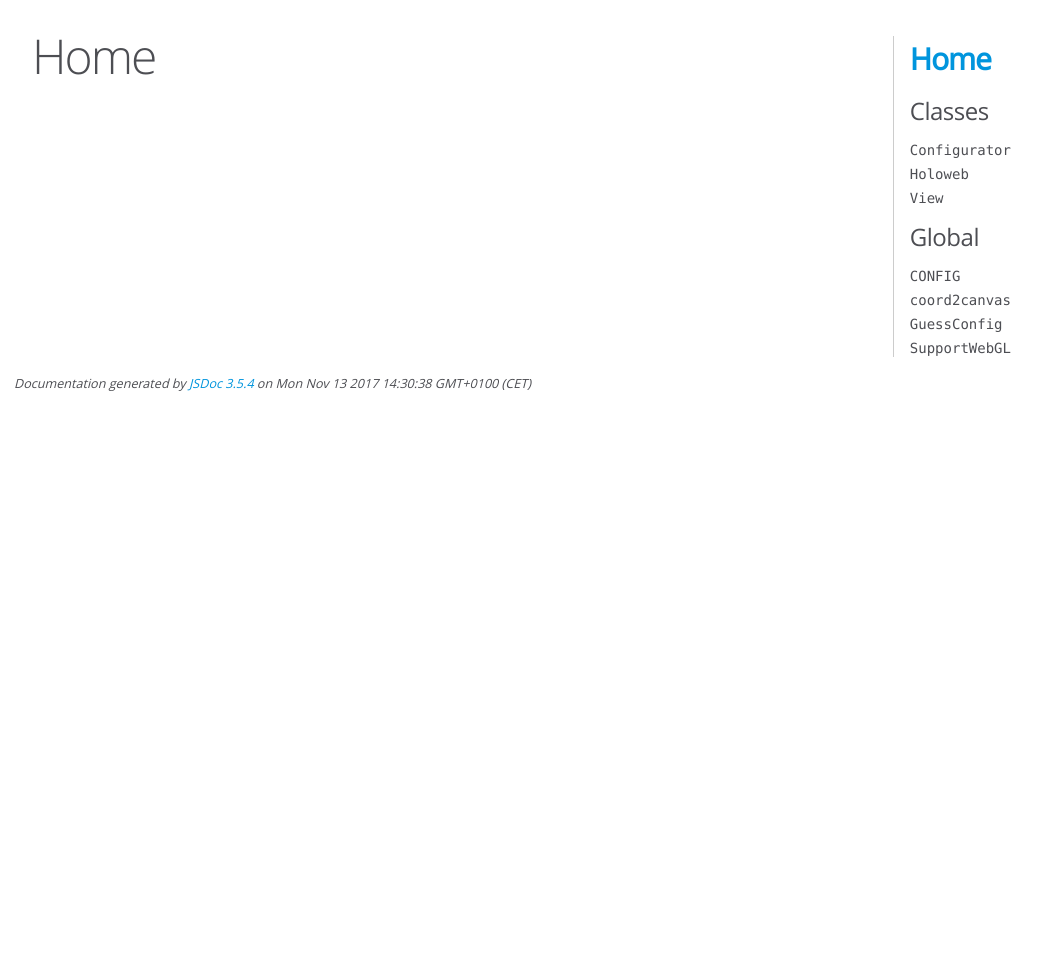
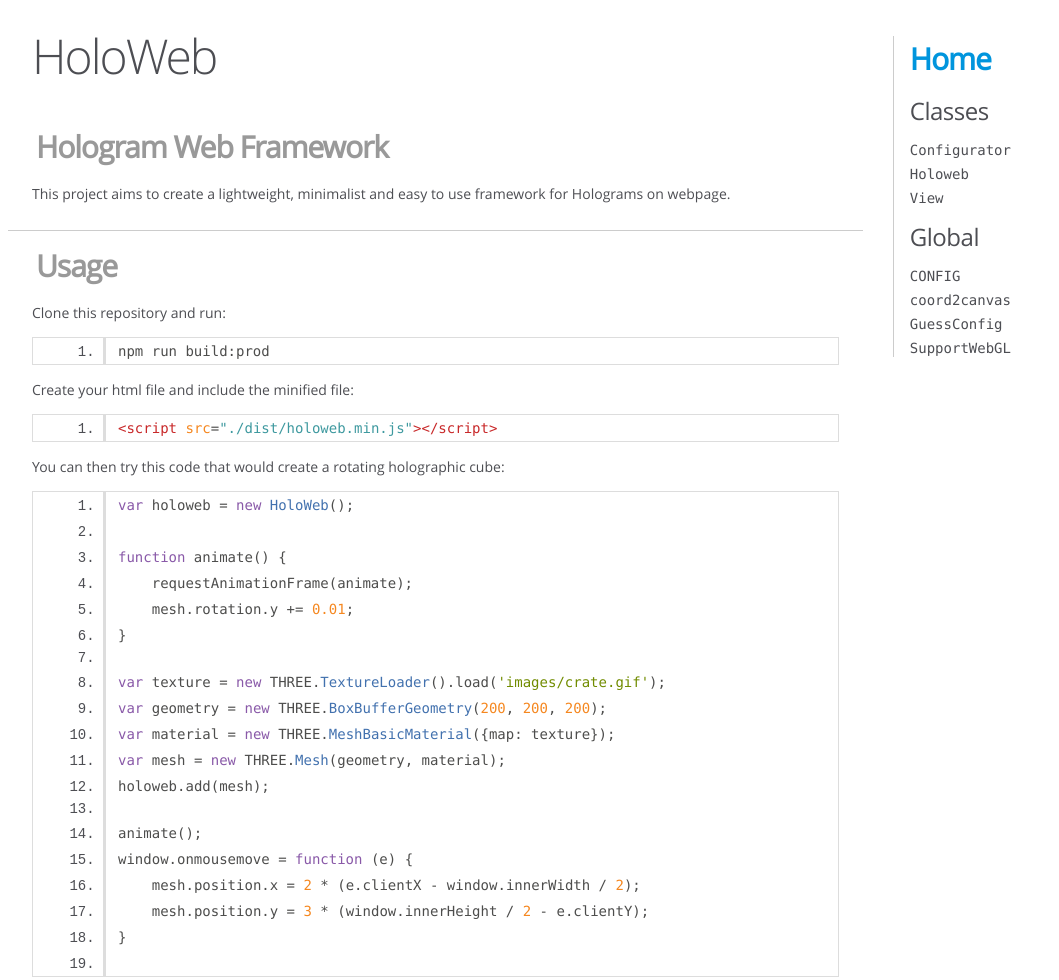
Before and after one commit to Freeways/holoweb, a website: page docs/index.html in a window 1280 px wide. Shown: the top 980 px of the page, without its empty margins (0-1059 px from the left). Before the commit the page ends 800 px from the top, so only its background shows below. Drawn offline with Linux system fonts and the light colour scheme.

Commit message:
readme and main description

```diff
--- a/docs/index.html
+++ b/docs/index.html
@@ -17,33 +17,56 @@
 
 <div id="main">
 
-    <h1 class="page-title">Home</h1>
+    <h1 class="page-title" id="holoweb">HoloWeb</h1>
+    <section>
+        <header>
+            <h2>
+                <span class="attribs">Hologram Web Framework</span>
+            </h2>
+        </header>
+        <article>
+            <p>This project aims to create a lightweight, minimalist and easy to use framework for Holograms on webpage.</p>
+        </article>
+    </section>
 
+    <section>
+        <header>
+            <h2>
+                <span class="attribs">Usage</span>
+            </h2>
+        </header>
+        <article>
+            <p>Clone this repository and run:</p>
 
+            <pre class="prettyprint source linenums"><code class="sh language-sh">npm run build:prod</code></pre>
 
+            <p>Create your html file and include the minified file:</p>
 
+            <pre class="prettyprint source linenums"><code class="html language-html">&lt;script src="./dist/holoweb.min.js"&gt;&lt;/script&gt;</code></pre>
 
+            <p>You can then try this code that would create a rotating holographic cube:</p>
 
+            <pre class="prettyprint source linenums"><code class="javascript language-javascript">var holoweb = new HoloWeb();
 
+function animate() {
+    requestAnimationFrame(animate);
+    mesh.rotation.y += 0.01;
+}
 
-    <h3> </h3>
+var texture = new THREE.TextureLoader().load('images/crate.gif');
+var geometry = new THREE.BoxBufferGeometry(200, 200, 200);
+var material = new THREE.MeshBasicMaterial({map: texture});
+var mesh = new THREE.Mesh(geometry, material);
+holoweb.add(mesh);
 
-
-
-
-
-
-
-
-
-
-
-
-
-
-
-
-
+animate();
+window.onmousemove = function (e) {
+    mesh.position.x = 2 * (e.clientX - window.innerWidth / 2);
+    mesh.position.y = 3 * (window.innerHeight / 2 - e.clientY);
+}
+            </code></pre>
+        </article>
+    </section>
 
 
 
```
Also changed, not shown: README.md.
